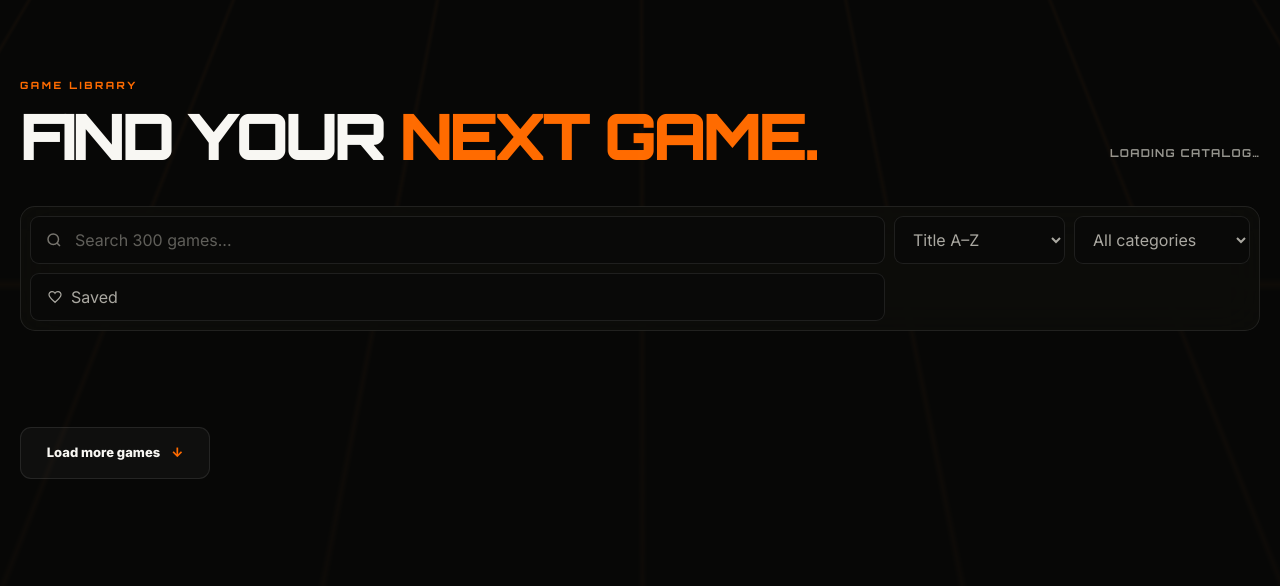
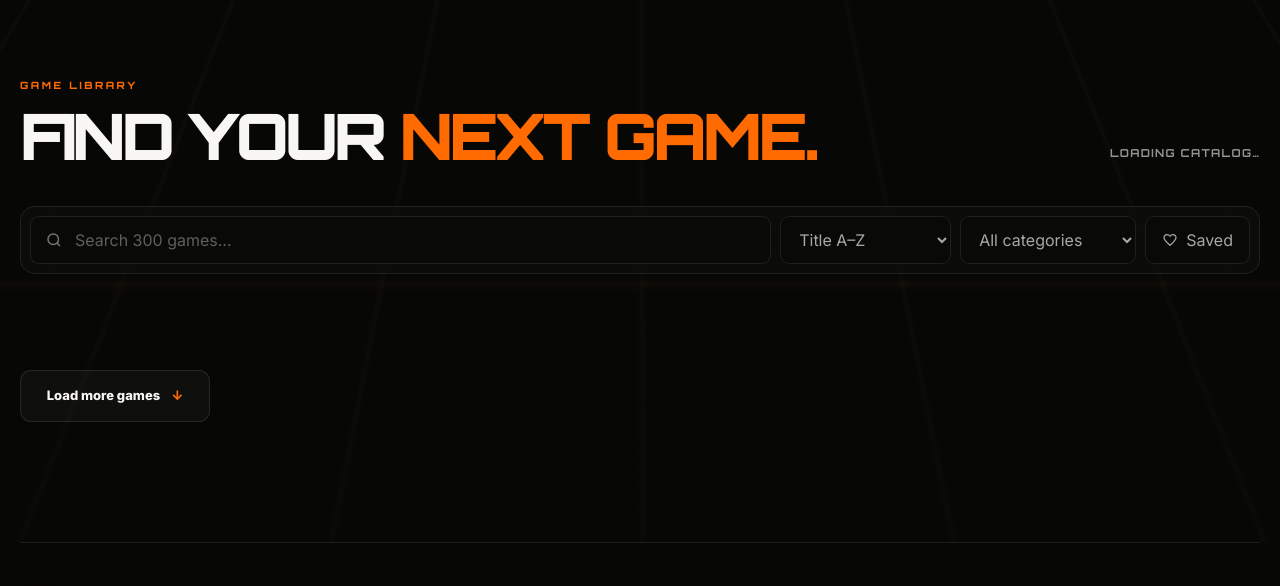
Before and after one commit to goarxyz/offline-html-game-packager, a website: page web/index.html in a window 1280 px wide. Shown: the part 996-1582 px from the top of the page. Drawn offline with Linux system fonts and the light colour scheme.

Commit message:
Style category filtering controls

```diff
--- a/web/styles.css
+++ b/web/styles.css
@@ -97,14 +97,14 @@
 h2 { margin: 0; font: 900 clamp(38px,5vw,70px)/1 var(--font-display); letter-spacing: -.06em; }
 h2 span { color: var(--orange); }
 .result-count { margin: 0 0 8px; color: var(--muted); font: 700 11px var(--font-display); letter-spacing: .12em; text-transform: uppercase; }
-.toolbar { position: sticky; top: 96px; z-index: 20; margin-bottom: 42px; padding: 9px; display: grid; grid-template-columns: 1fr auto auto; gap: 9px; border: 1px solid var(--line); border-radius: 15px; background: rgba(13,13,11,.86); backdrop-filter: blur(20px); }
+.toolbar { position: sticky; top: 96px; z-index: 20; margin-bottom: 42px; padding: 9px; display: grid; grid-template-columns: 1fr auto auto auto; gap: 9px; border: 1px solid var(--line); border-radius: 15px; background: rgba(13,13,11,.86); backdrop-filter: blur(20px); }
 .search { position: relative; }
 .search svg { position: absolute; width: 18px; left: 15px; top: 50%; transform: translateY(-50%); fill: none; stroke: #77756e; stroke-width: 2; }
 .search input, select, .filter-button { width: 100%; height: 48px; border: 1px solid var(--line); border-radius: 9px; color: var(--text); background: #090908; outline: none; }
 .search input { padding: 0 16px 0 44px; }
 .search input::placeholder { color: #605f5a; }
 .search input:focus, select:focus, .filter-button:focus-visible { border-color: rgba(255,107,0,.65); box-shadow: 0 0 0 3px rgba(255,107,0,.1); }
-select { min-width: 170px; padding: 0 36px 0 14px; color: #aaa8a1; }
+select { min-width: 150px; padding: 0 36px 0 14px; color: #aaa8a1; }
 .filter-button { width: auto; padding: 0 16px; display: flex; align-items: center; gap: 8px; color: #aaa8a1; }
 .filter-button svg { width: 16px; fill: none; stroke: currentColor; stroke-width: 1.8; }
 .filter-button[aria-pressed="true"] { border-color: var(--orange); background: var(--orange); color: #130b05; }
@@ -132,6 +132,7 @@
 .card-body h3 { margin: 0; overflow: hidden; white-space: nowrap; text-overflow: ellipsis; font: 700 15px var(--font-display); letter-spacing: -.03em; text-transform: uppercase; transition: color .2s; }
 .game-card:hover h3 { color: var(--orange); }
 .card-meta { display: flex; gap: 13px; margin-top: 7px; color: #72716b; font-size: 10px; font-weight: 600; text-transform: uppercase; letter-spacing: .06em; }
+.card-meta .category { color: var(--orange); }
 .download-only { flex: 0 0 auto; width: 38px; height: 38px; display: grid; place-items: center; border: 1px solid var(--line); border-radius: 9px; color: #77756e; background: var(--panel); }
 .download-only:hover { border-color: rgba(255,107,0,.4); color: var(--orange); }
 .download-only svg { width: 17px; fill: none; stroke: currentColor; stroke-width: 1.8; }
```
